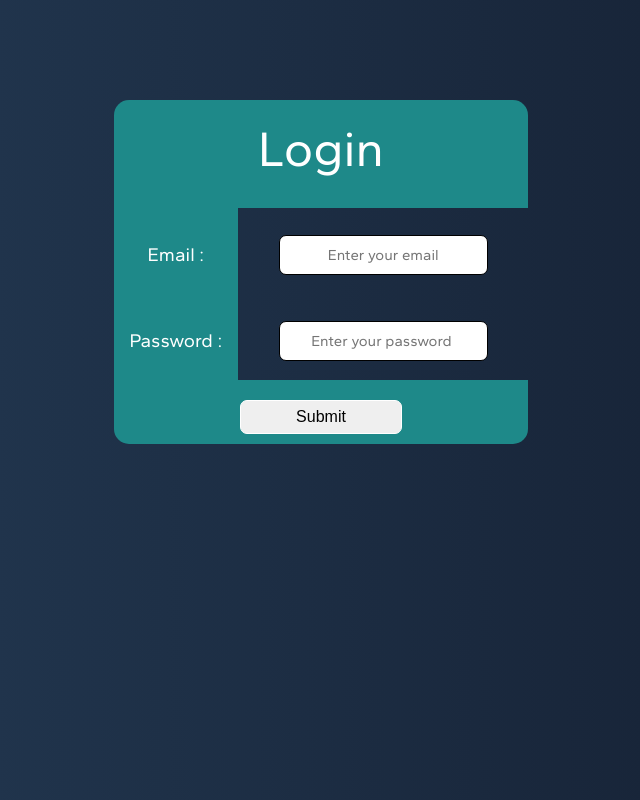
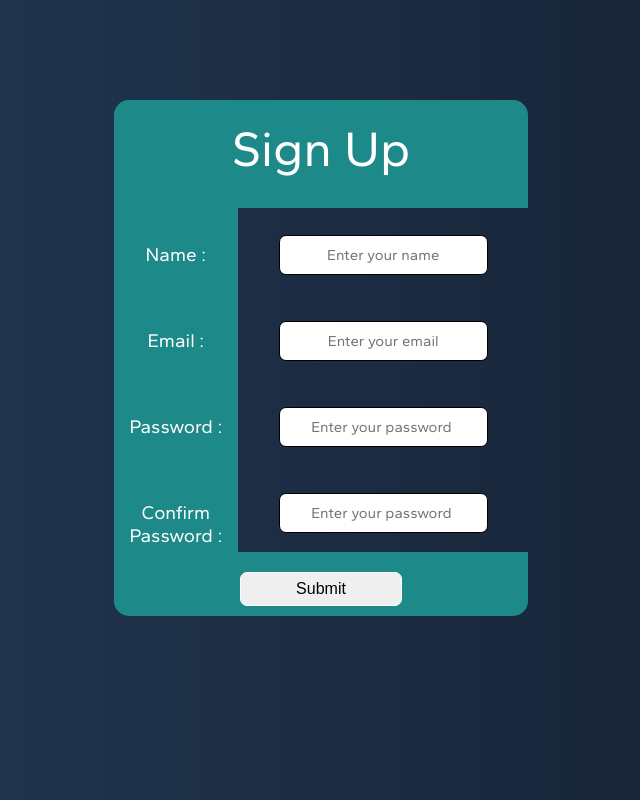
Before and after one commit to leston-64code/Authenticatoin-System, a React (Create React App) app in the folder client/: page / in a window 1280 px wide. Shown: the top 800 px of the page, without its empty margins (319-959 px from the left). Built offline with nearby package versions, Linux system fonts and the light colour scheme.

Commit message:
addition of confirm password field

```diff
--- a/client/src/App.js
+++ b/client/src/App.js
@@ -10,8 +10,8 @@ import PrivateRoute from "./components/routing/PrivateRoute"
 const App = () => {
   return (
    <Router>
-    <Login/>
-    {/* <Register/> */}
+    {/* <Login/> */}
+    <Register/>
      <div className='App'>
      <Routes>
 
--- a/client/src/components/screens/Register.js
+++ b/client/src/components/screens/Register.js
@@ -44,6 +44,17 @@ const Register = () => {
                 </div>
 
             </div>
+            <div className="password">
+                <div className="flexer">
+                    <div className="flexer-one">
+                        <p className="conner">Confirm Password :</p>
+                    </div>
+                    <div className="flexer-two">
+                        <input type="text" className="password-input input-control" placeholder="Enter your password "/>
+                    </div>
+                </div>
+
+            </div>
             <div className="submit-section">
                 <button className="submit-button">
                     Submit
```
